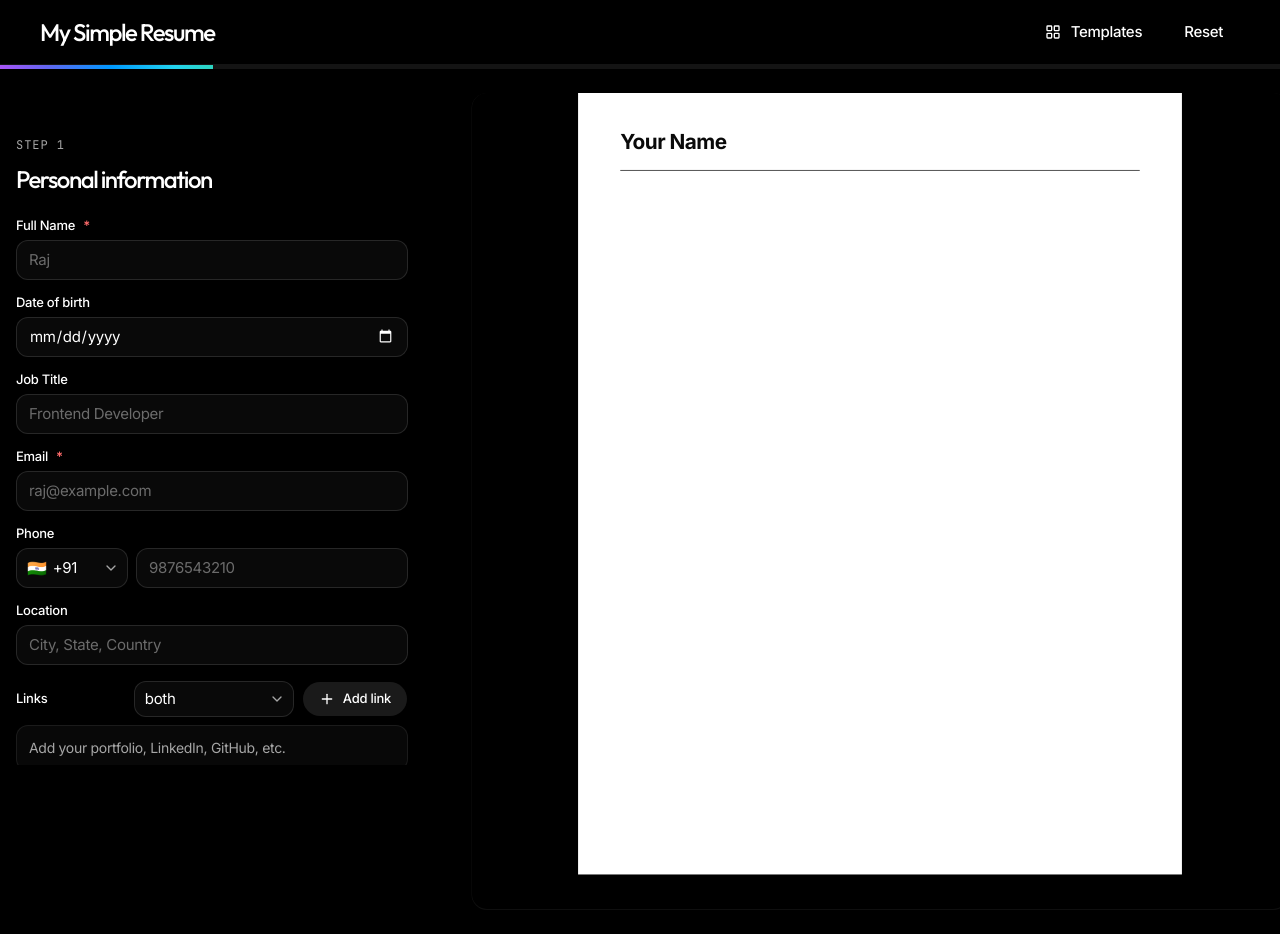
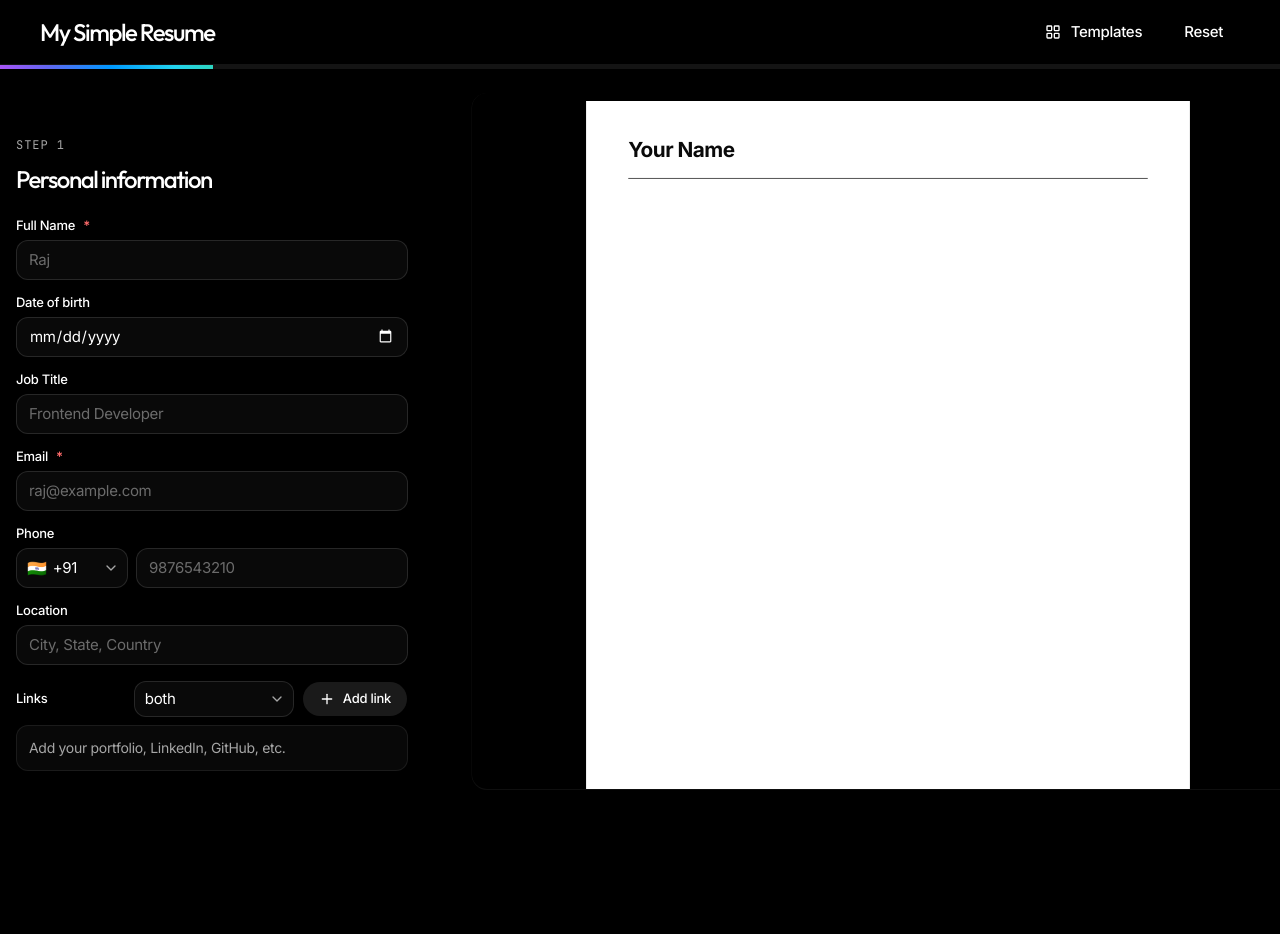
Before and after one commit to prathambhandari/My-Simple-Resume, a Next.js app: page / in a window 1280 px wide. After the commit the page ends 814 px from the top, so only its background shows below. Built offline with nearby package versions, Linux system fonts and the light colour scheme.

Commit message:
final changes

```diff
--- a/src/app/page.tsx
+++ b/src/app/page.tsx
@@ -113,7 +113,7 @@ export default function BuilderPage() {
         />
       </div>
 
-      <main className="scrollbar-none flex min-h-0 flex-1 overflow-x-clip border-b border-black px-4 pt-6 pb-[max(1.5rem,env(safe-area-inset-bottom))] sm:px-6 sm:pb-6 lg:overflow-x-auto lg:pb-6">
+      <main className="scrollbar-none flex min-h-0 flex-1 overflow-x-clip border-b border-black px-4 pt-6 pb-[max(1.5rem,env(safe-area-inset-bottom))] sm:px-6 sm:pb-6 lg:overflow-x-auto lg:overflow-y-hidden lg:pb-6">
         <div
           className={cn(
             "mx-auto grid w-full max-w-[min(1320px,calc(100vw-2rem))] gap-x-10 gap-y-8 lg:items-start lg:justify-center",
@@ -124,7 +124,7 @@ export default function BuilderPage() {
         >
           <div
             className={cn(
-              "custom-scrollbar min-w-0 self-start transition-all duration-300 lg:h-[calc(100vh-8rem)] lg:overflow-y-auto lg:pb-12",
+              "custom-scrollbar min-w-0 self-start transition-all duration-300 lg:h-[calc(100dvh-6.5rem)] lg:overflow-y-auto lg:pb-12",
               currentStep === 6
                 ? "w-full"
                 : "mx-auto w-full max-w-[440px] justify-self-start lg:mx-0 lg:w-full lg:max-w-none",
--- a/src/components/builder/preview/LivePreview.tsx
+++ b/src/components/builder/preview/LivePreview.tsx
@@ -8,8 +8,8 @@ export function LivePreview() {
 
   return (
     <div className="sticky top-24 w-full">
-      <div className="ring-framer shadow-framer-float aspect-square w-full overflow-hidden rounded-xl bg-transparent">
-        <div className="flex h-full w-full items-start justify-center">
+      <div className="ring-framer shadow-framer-float custom-scrollbar h-[calc(100dvh-6.5rem)] w-full overscroll-contain overflow-y-auto overflow-x-hidden rounded-xl bg-transparent">
+        <div className="flex w-full items-start justify-center p-2">
           <div className="origin-top scale-[0.74] transition-transform duration-300">
             <div className="w-[816px] h-[1056px] bg-white">
               <DynamicTemplate
```
